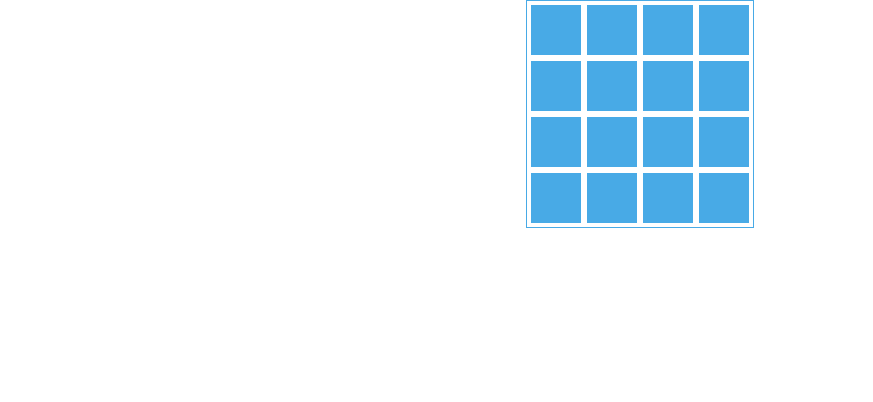
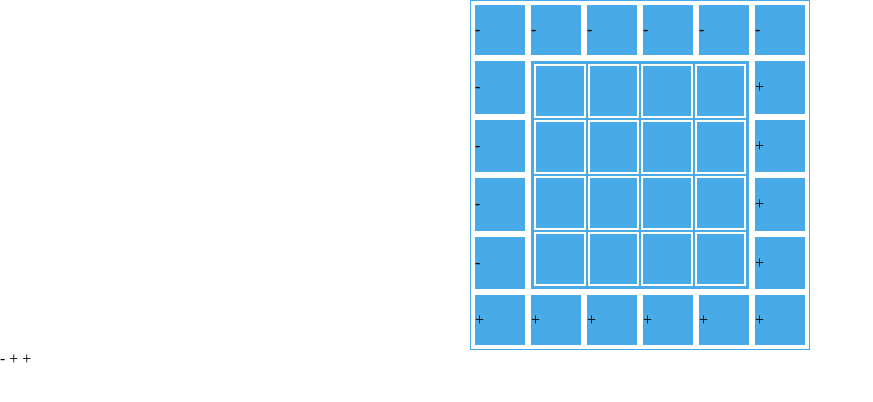
Before and after one commit to gekston/test666, a website: page index.html in a window 1280 px wide. Shown: the whole page, without its empty margins (0-873 px from the left). Drawn offline with Linux system fonts and the light colour scheme.

Commit message:
path to js file

```diff
--- a/index.html
+++ b/index.html
@@ -2,11 +2,23 @@
 <html>
   <head>
     <title>Test</title>
-    <script src="index.js"></script>
+    <script src="/scripts/index.js"></script>
     <link rel="stylesheet" type="text/css" href="style/style.css">
   </head>
 <body>
   <div class="container">
+    <table class="btn">
+      <tr>
+        <td>-</td>
+        <td>-</td>
+        <td>-</td>
+        <td>-</td>
+        <td>-</td>
+        <td>-</td>
+      </tr>
+      <tr>
+        <td>-</td>
+        <td rowspan="4" colspan="4">
             <table class="container__table">
                 <tr>
                   <td></td>
@@ -33,6 +45,33 @@
                         <td></td>
                       </tr>
               </table>
+        </td>
+        <td>+</td>
+      </tr>
+      <tr>
+        <td>-</td>
+        <td>+</td>
+      </tr>
+      <tr>
+        <td>-</td>
+        <td>+</td>
+      </tr>
+      <tr>
+        <td>-</td>
+        <td>+</td>
+      </tr>
+      <tr>
+        <td>+</td>
+        <td>+</td>
+        <td>+</td>
+        <td>+</td>
+        <td>+</td>
+        <td>+</td>
+      </tr>
+    </table>
   </div>
+  <span class="btn__rm">-</span>
+  <span class="btn__add btn__add-row">+</span>
+  <span class="btn__add btn__add-col">+</span>
 </body>
 </html>
```
Lines whose indentation alone changed are shown as unchanged.
